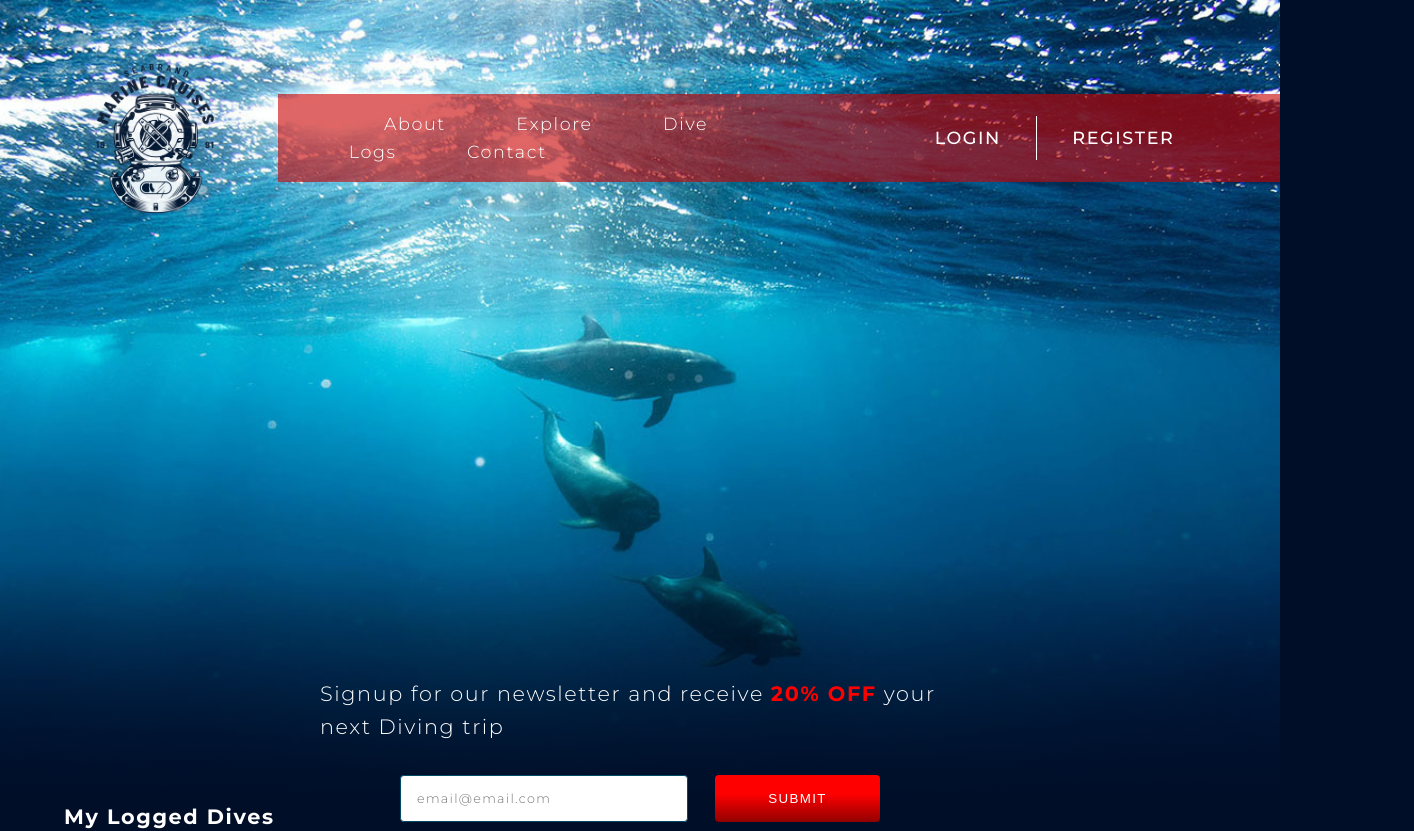
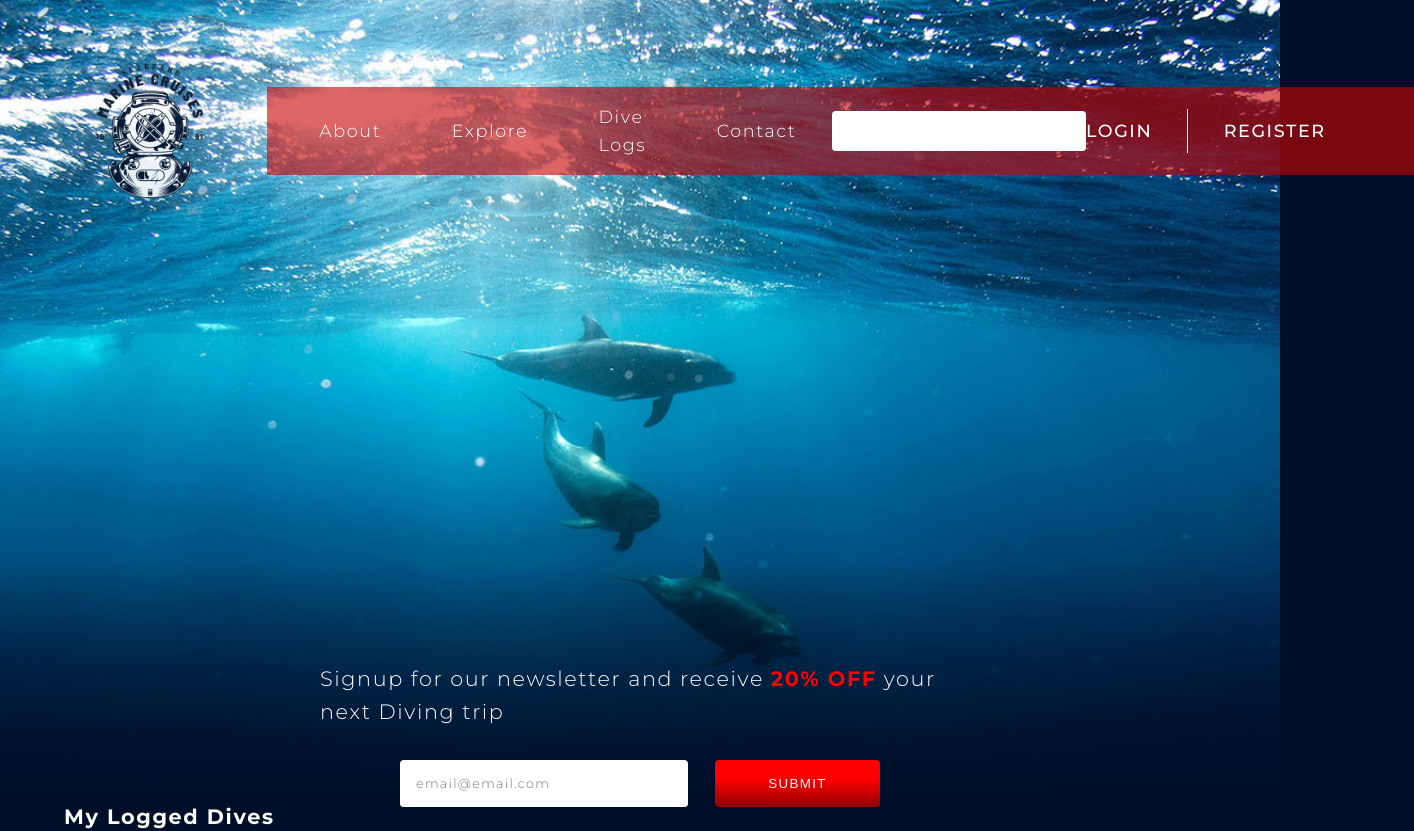
Before and after one commit to KevinMeldau/scuba-front, a React (Create React App) app: page / in a window 1280 px wide. Shown: the top 831 px of the page, 1414 px wide, since content can reach past the window. Built offline with nearby package versions, Linux system fonts and the light colour scheme; no server answers.

Commit message:
Styling on nav

```diff
--- a/src/components/Header.js
+++ b/src/components/Header.js
@@ -12,6 +12,7 @@ export default function Header() {
 						<a href="#">Explore</a>
 						<a href="#">Dive Logs</a>
 						<a href="#">Contact</a>
+						<input type="text" className="input-primary" />
 					</div>
 					<div className="nav-login">
 						<a href="#">Login</a>
--- a/src/styles.css
+++ b/src/styles.css
@@ -114,7 +114,26 @@ a {
   width: 100%;
   height: 5em;
   font-size: var(--fs-h3);
-  padding: 0 4em;
+  padding: 0 3em;
+}
+
+.nav-container .nav .nav-items {
+  display: -webkit-box;
+  display: -ms-flexbox;
+  display: flex;
+  -webkit-box-align: center;
+      -ms-flex-align: center;
+          align-items: center;
+}
+
+.nav-container .nav .nav-items input {
+  width: unset;
+  margin: 0;
+  padding: 0.8rem 4em;
+}
+
+.nav-container .nav a:nth-child(1) {
+  padding-left: 0;
 }
 
 .nav-container .nav a {
@@ -134,7 +153,7 @@ a {
 }
 
 .nav-container img {
-  width: 10%;
+  width: 9%;
   margin-right: 4em;
   display: -webkit-box;
   display: -ms-flexbox;
@@ -238,6 +257,7 @@ label span {
   border-radius: var(--bdr-radius);
   -webkit-appearance: none;
   margin-bottom: var(--mgn-btm-sm);
+  border: none;
 }
 
 span {
--- a/src/styles.scss
+++ b/src/styles.scss
@@ -99,7 +99,19 @@ a {
 		width: 100%;
 		height: 5em;
 		font-size: var(--fs-h3);
-		padding: 0 4em;
+		padding: 0 3em;
+		.nav-items {
+			display: flex;
+			align-items: center;
+			input {
+				width: unset;
+				margin: 0;
+				padding: 0.8rem 4em;
+			}
+		}
+		a:nth-child(1) {
+			padding-left: 0;
+		}
 		a {
 			color: var(--clr-light);
 			padding: 0 2em;
@@ -112,7 +124,7 @@ a {
 		}
 	}
 	img {
-		width: 10%;
+		width: 9%;
 		margin-right: 4em;
 		display: flex;
 	}
@@ -202,6 +214,7 @@ label span {
 	border-radius: var(--bdr-radius);
 	-webkit-appearance: none;
 	margin-bottom: var(--mgn-btm-sm);
+	border: none;
 }
 
 span {
```
Also changed, not shown: 1 other file (tests, documents, lock files or other folders).
